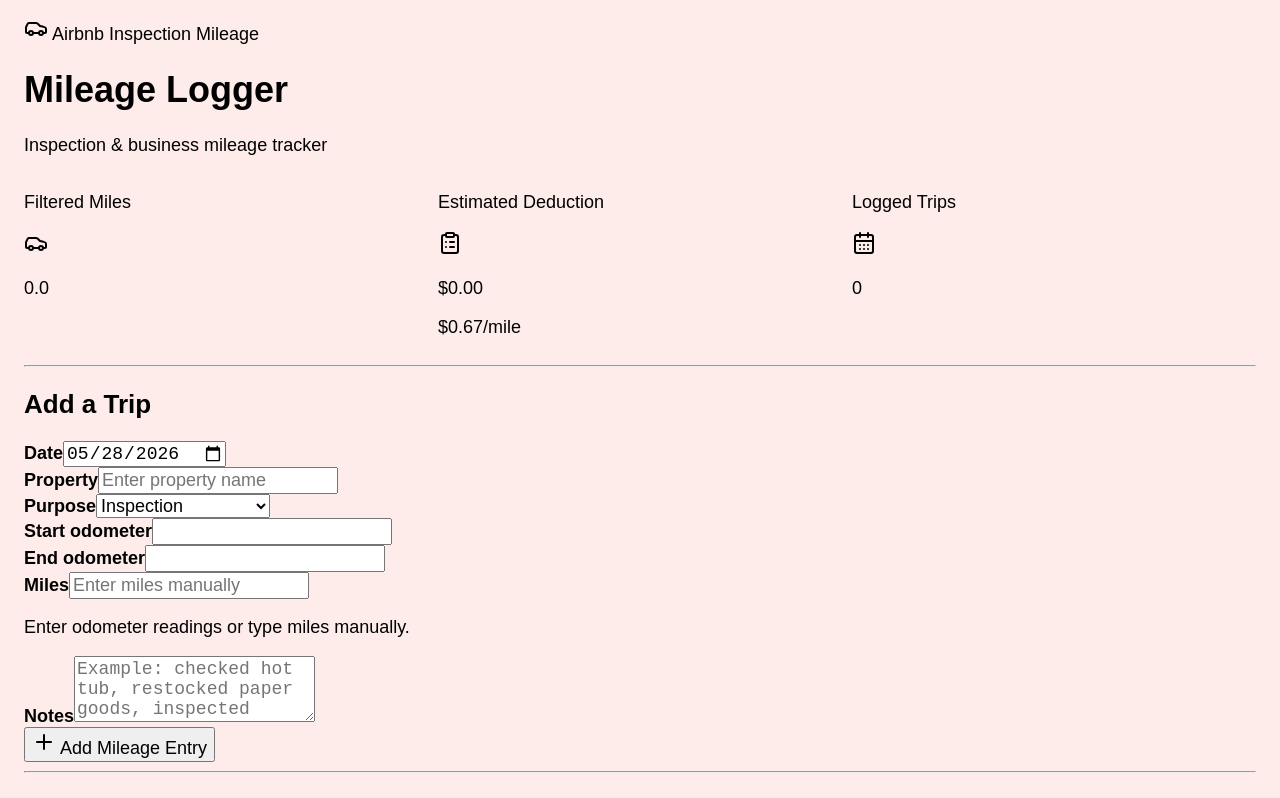
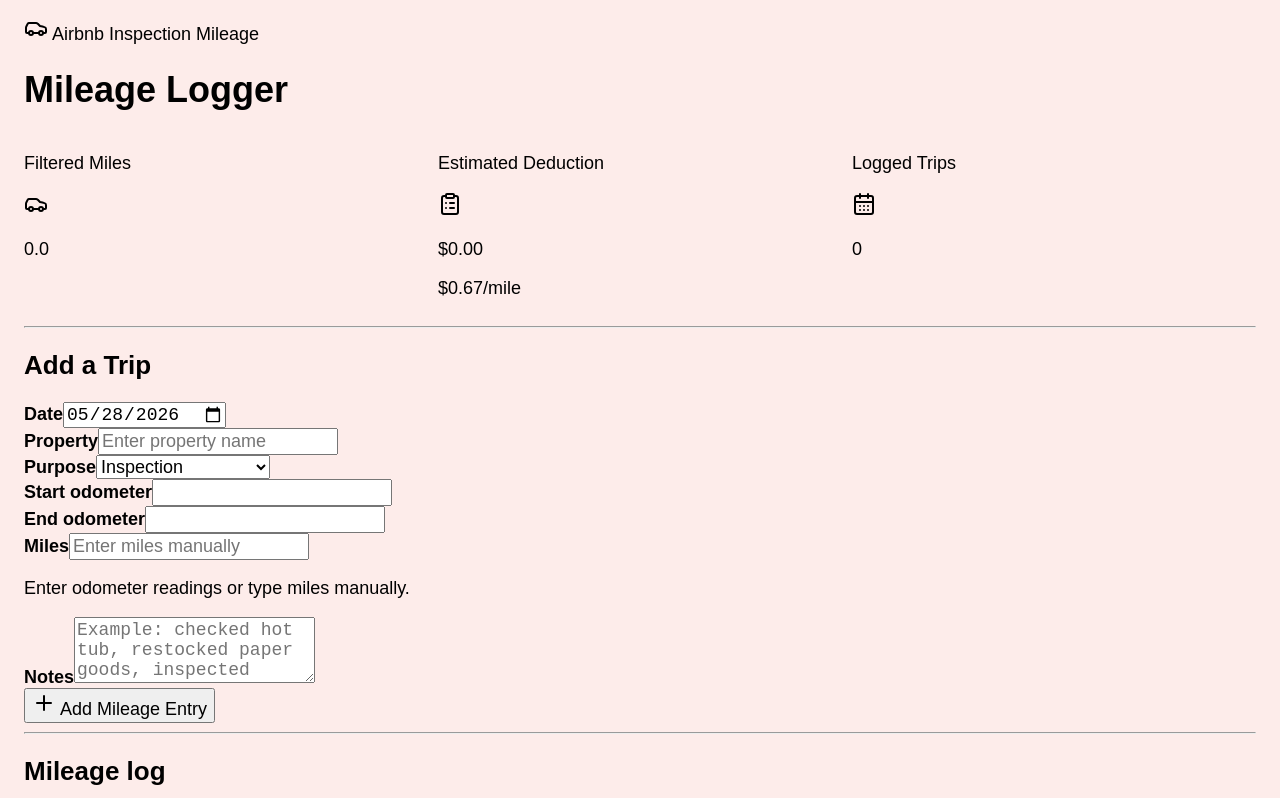
Before and after one commit to howmanymilestohome/airbnb-mileage-logger, a React (Vite) app: page / in a window 1280 px wide. Shown: the top 798 px of the page. Built offline with nearby package versions, Linux system fonts and the light colour scheme.

Commit message:
Update App.jsx

```diff
--- a/src/App.jsx
+++ b/src/App.jsx
@@ -191,9 +191,7 @@
               <Car className="h-4 w-4" /> Airbnb Inspection Mileage
             </div>
             <h1 className="mb-1 text-3xl font-bold tracking-tight text-slate-900 md:text-4xl">Mileage Logger</h1>
-            <p className="mt-0 text-sm text-slate-500">
-  Inspection & business mileage tracker
-</p>
+
           </div>
 
 
```
